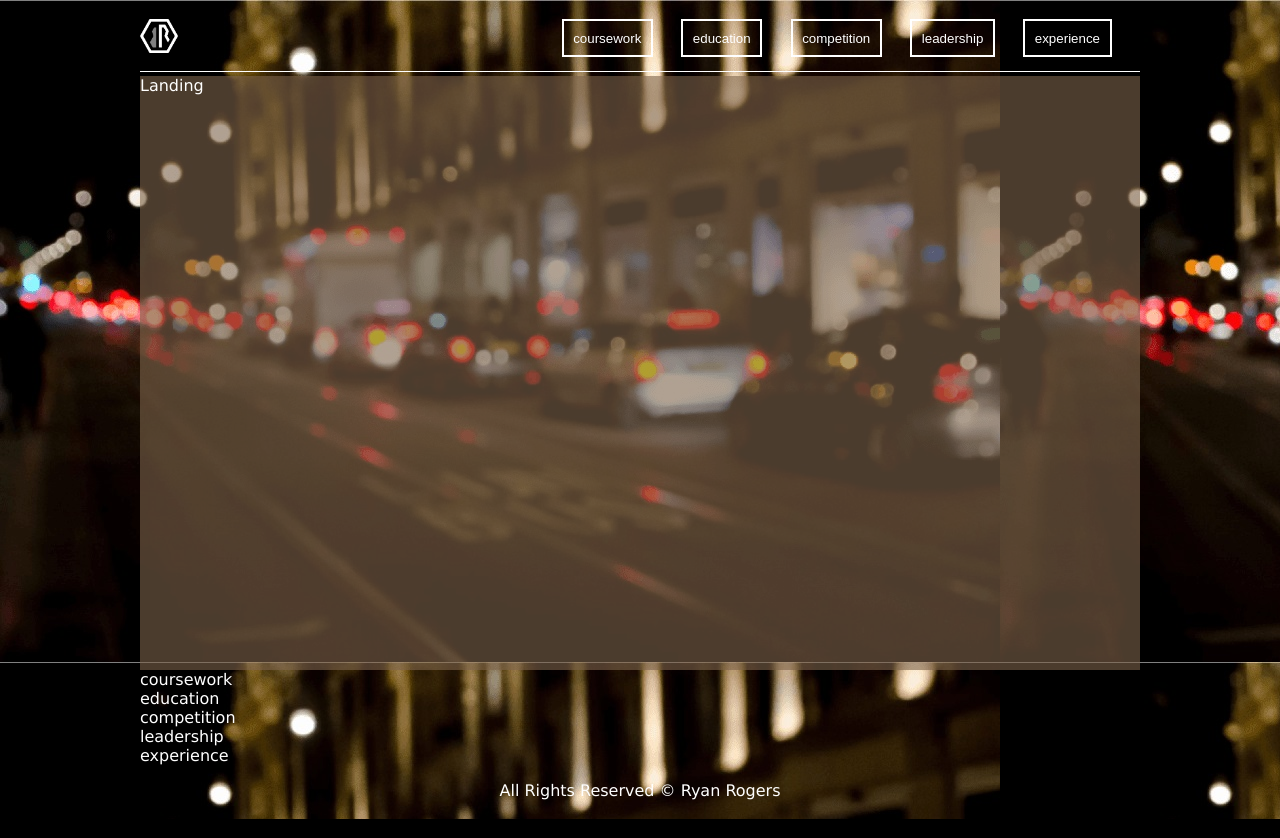
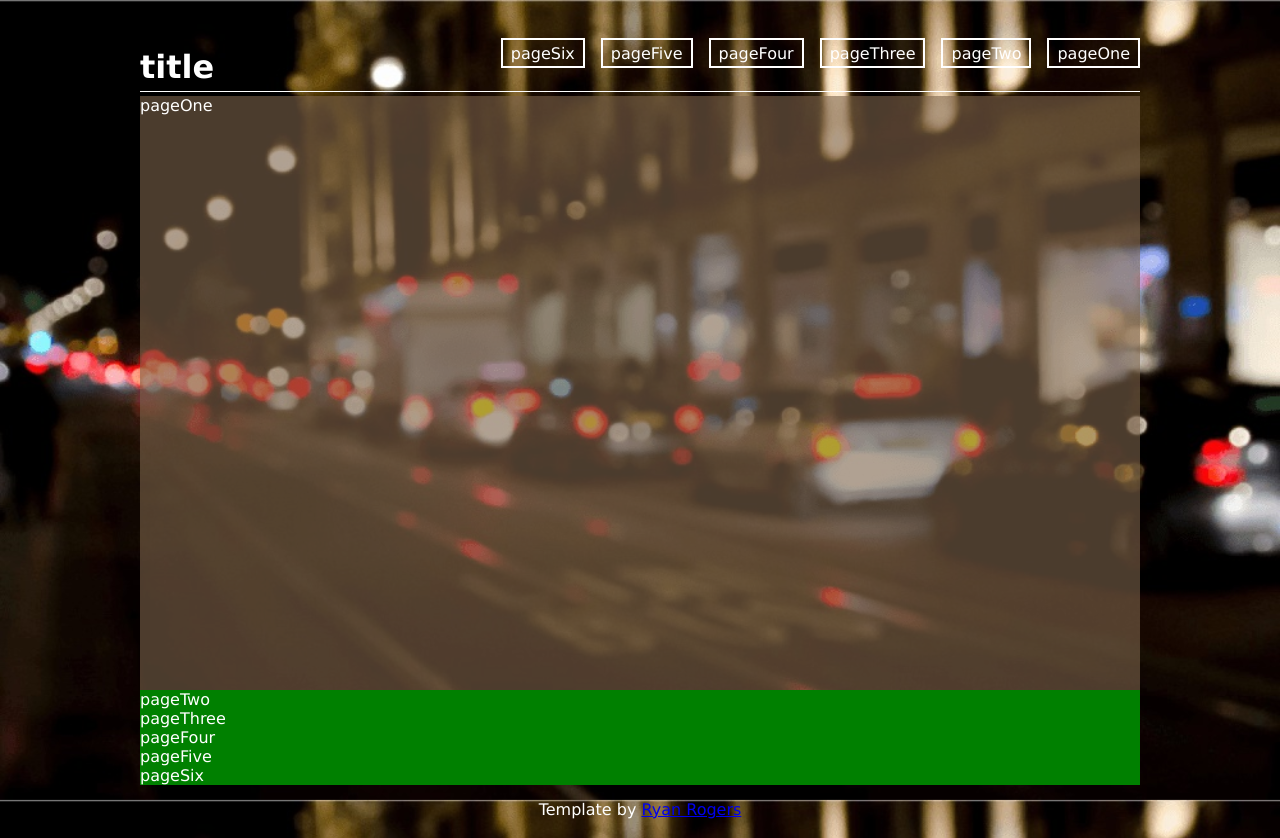
Before and after one commit to Ryan-Rogers/Responsive-Single-Page-Scroller, a plain HTML site: page index.html in a window 1280 px wide. Drawn offline with Linux system fonts and the light colour scheme.

Commit message:
Generalization

```diff
--- a/index.html
+++ b/index.html
@@ -7,68 +7,79 @@
 <!DOCTYPE html>
 <html>
     <head>
-        <title>Ryan Rogers</title>
+        <title>Responsive Single Page Scroller</title>
         <meta charset="UTF-8">
         <meta name="viewport" content="width=device-width, initial-scale=1.0">
         <META NAME="ROBOTS" CONTENT="INDEX, FOLLOW">
-        <meta name="description" content="Ryan Rogers, Computer Science &
-                Engineering student and avid programmer with a focus on
-                object-oriented languages such as Java and Javascript.">
+        <meta name="description" content="meta description">
         <link rel="icon" type="image/x-icon" href="img/favicon.ico"/>
         <link rel="stylesheet" type="text/css" href="style/main.css"/>
     </head>
 
     <body>
-        <br>
+        <br><br>
         <div id="container">
             <div id="content">
                 <div id="header">
-                    <div id="logo">
-                        <a href="index.html">
-                            <img alt="Ryan Rogers ryanrogers.org personal logo"
-                                    src="img/logo.png">
-                        </a>
+                    <div id="title"><h1>title</h1></div>
+
+                    <div id="nav">
+                        <a>pageOne</a>
                     </div>
 
                     <div id="nav">
-                        <input type="button" value="experience">
-                        <input type="button" value="leadership">
-                        <input type="button" value="competition">
-                        <input type="button" value="education">
-                        <input type="button" value="coursework">
+                        <a>pageTwo</a>
+                    </div>
+
+                    <div id="nav">
+                        <a>pageThree</a>
+                    </div>
+
+                    <div id="nav">
+                        <a>pageFour</a>
+                    </div>
+
+                    <div id="nav">
+                        <a>pageFive</a>
+                    </div>
+
+                    <div id="nav">
+                        <a>pageSix</a>
                     </div>
                 </div>
 
-                <img id="line" alt="Ryan Rogers ryanrogers.org white pixel"
+                <img class="linebreak" alt="white pixel"
                         src="img/white.jpg">
 
-                <div id="landing" class="page">
-                    Landing
+                <div id="pageOne" class="page">
+                    pageOne
                 </div>
 
-                <div id="coursework" class="page">
-                    coursework
+                <div id="pageTwo" class="page">
+                    pageTwo
                 </div>
 
-                <div id="education" class="page">
-                    education
+                <div id="pageThree" class="page">
+                    pageThree
                 </div>
 
-                <div id="competition" class="page">
-                    competition
+                <div id="pageFour" class="page">
+                    pageFour
                 </div>
 
-                <div id="leadership" class="page">
-                    leadership
+                <div id="pageFive" class="page">
+                    pageFive
                 </div>
 
-                <div id="experience" class="page">
-                    experience
+                <div id="pageSix" class="page">
+                    pageSix
                 </div>
             </div>
 
             <div id="footer">
-                <br>All Rights Reserved &copy Ryan Rogers<br><br>
+                <br>Template by <a href="http://ryanrogers.org">
+                    Ryan Rogers
+                </a><br><br>
             </div>
         </div>
     </body>
--- a/style/main.css
+++ b/style/main.css
@@ -17,6 +17,7 @@ body {
     background-image: url(../img/bg.jpg);
     background-attachment: fixed;
     font-family: Verdana, Geneva, sans-serif;
+    background-size: 100%;
 }
 
 #container {
@@ -37,41 +38,45 @@ body {
             width: 100%;
         }
 
-            #logo {
+            #title {
                 float: left;
-                width: 5%;
-                max-height: 33.75px;
+                height: 38.5px;
+                line-height: 100%;
             }
-
-                #logo img {
-                    max-height: 33.75px;
-                }
 
             #nav {
                 float: right;
-                width: 95%;
             }
 
-                #nav input {
+                #nav a {
                     float: right;
                     border: 2px solid white;
                     color: white;
                     background: rgba(0, 0, 0, 0);
-                    padding: 1%;
-                    margin-right: 3%;
+                    padding: 8px;
+                    padding-top: 4px;
+                    padding-bottom: 3px;
+                    margin-left: 16px;
                 }
 
-        #line {
+        .linebreak {
             width: 100%;
             height: 1px;
         }
 
-        #landing {
-            height: 80%;
-            background: rgba(125, 100, 75, 0.6);
+        .page {
+            width: 100%;
+            float: left;
+            background: green;
         }
 
+            #pageOne {
+                height: 80%;
+                background: rgba(125, 100, 75, 0.6);
+            }
+
     #footer {
+        width: 100%;
         display: table-row;
         text-align: center;
     }
```
